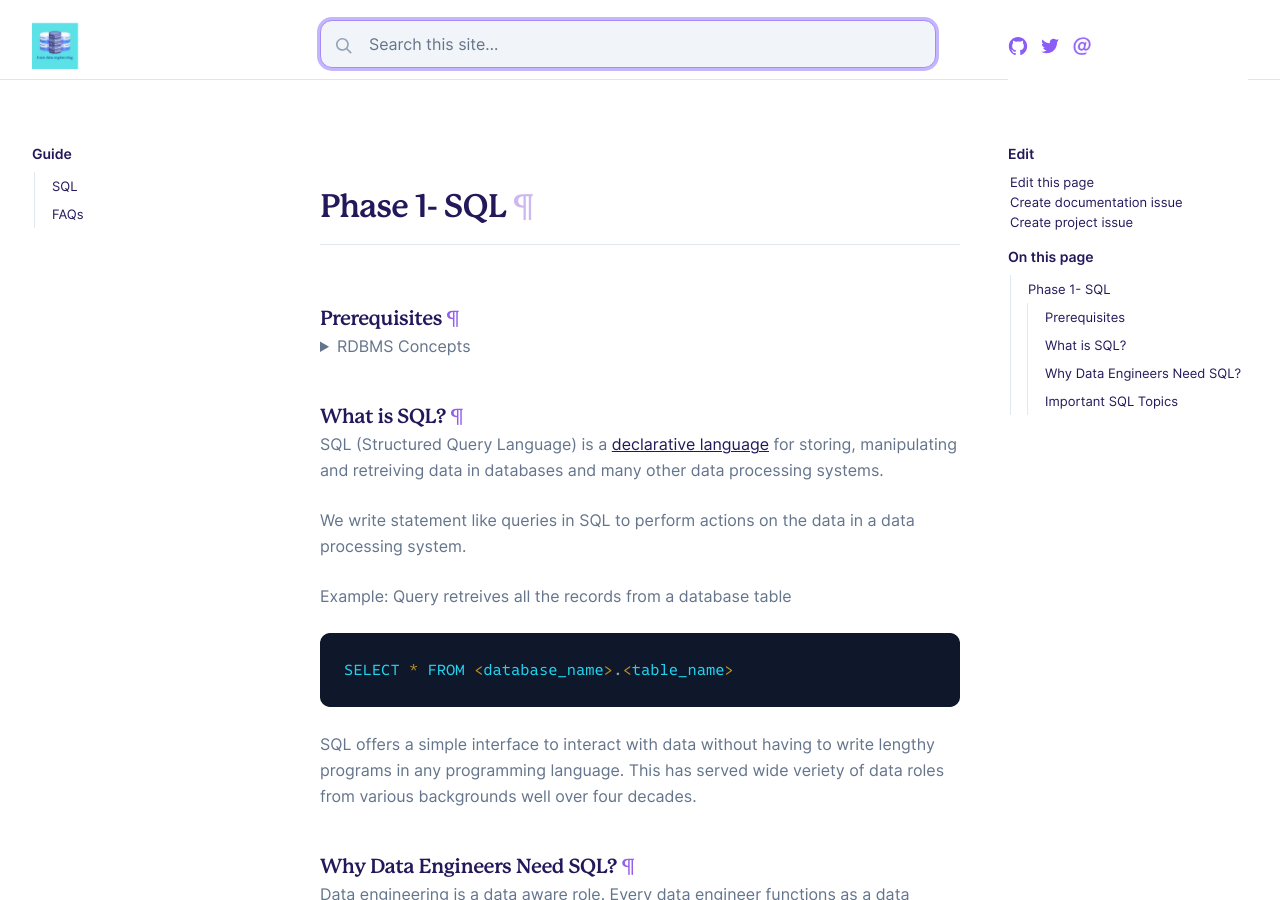
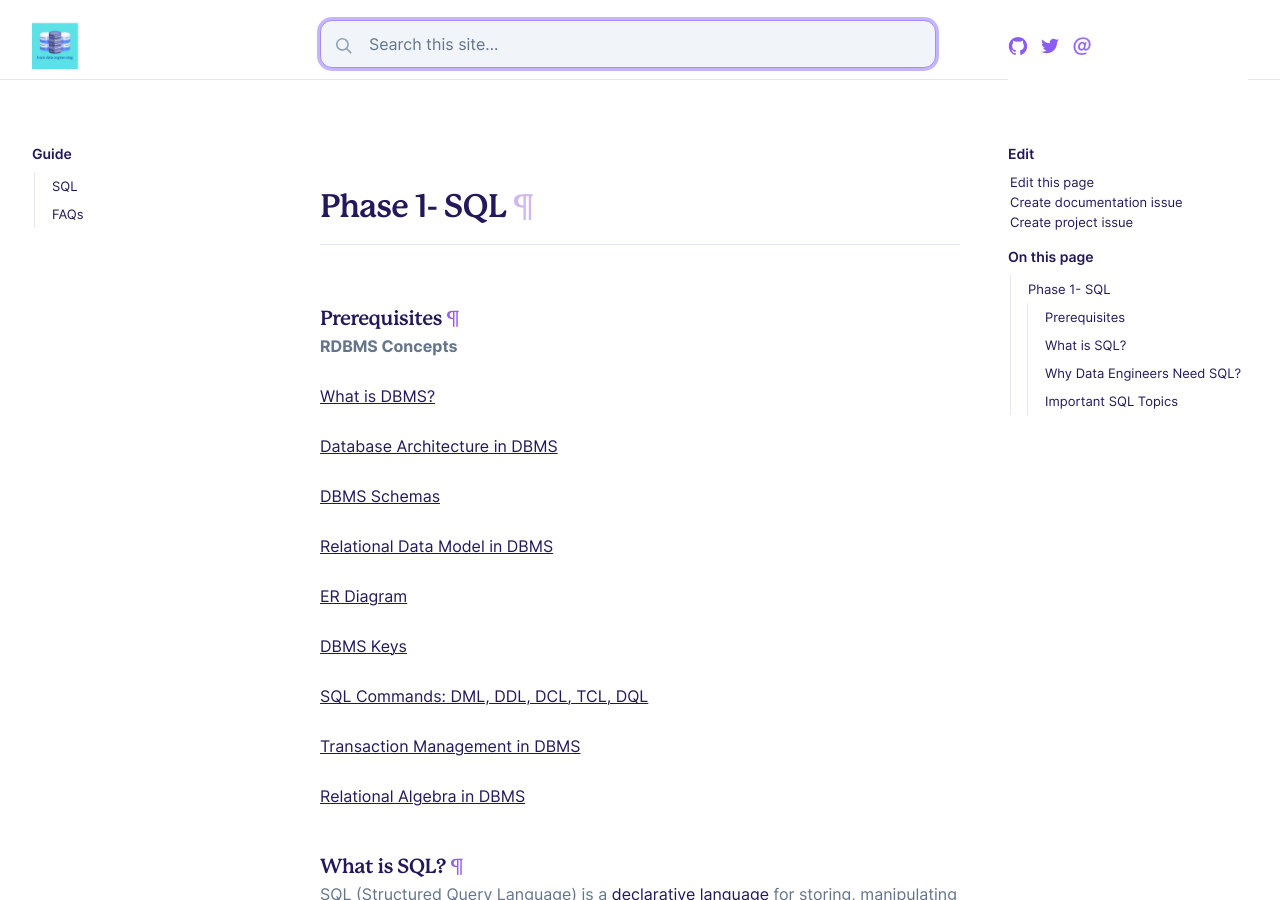
Before and after one commit to learndataengineering/learndataengineering.guide, a Jekyll site: the page built from _docs/sql.md, in a window 1280 px wide and 900 px high. Built offline with Jekyll 4.4.1, drawn with Linux system fonts in a browser that asks for light colours.

Commit message:
remove collapsible block

```diff
--- a/_docs/sql.md
+++ b/_docs/sql.md
@@ -6,8 +6,7 @@ permalink: /sql
 
 ### Prerequisites
 
-<details>
-  <summary>RDBMS Concepts</summary>
+**RDBMS Concepts**
 
 [What is DBMS?](https://www.guru99.com/what-is-dbms.html)
 
@@ -27,7 +26,6 @@ permalink: /sql
 
 [Relational Algebra in DBMS](https://www.guru99.com/relational-algebra-dbms.html)
 
-</details>
 
 ### What is SQL?
 
```
